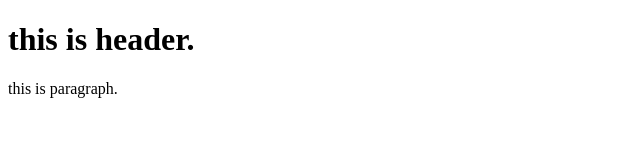
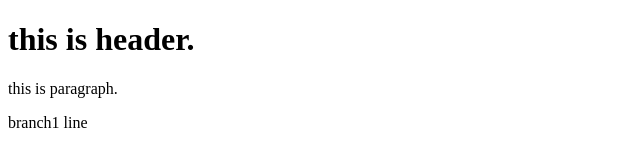
Before and after one commit to hazemmasarani/demo-repo, a plain HTML site: page index.html in a window 1280 px wide. Shown: the full height of the page, 0-640 px from the left. Drawn offline with Linux system fonts and the light colour scheme.

Commit message:
branch1 creation
test branch creation

```diff
--- a/index.html
+++ b/index.html
@@ -8,5 +8,6 @@
 <body>
     <h1>this is header.</h1>
     <p>this is paragraph.</p>
+    <p>branch1 line</p>
 </body>
 </html>
```
